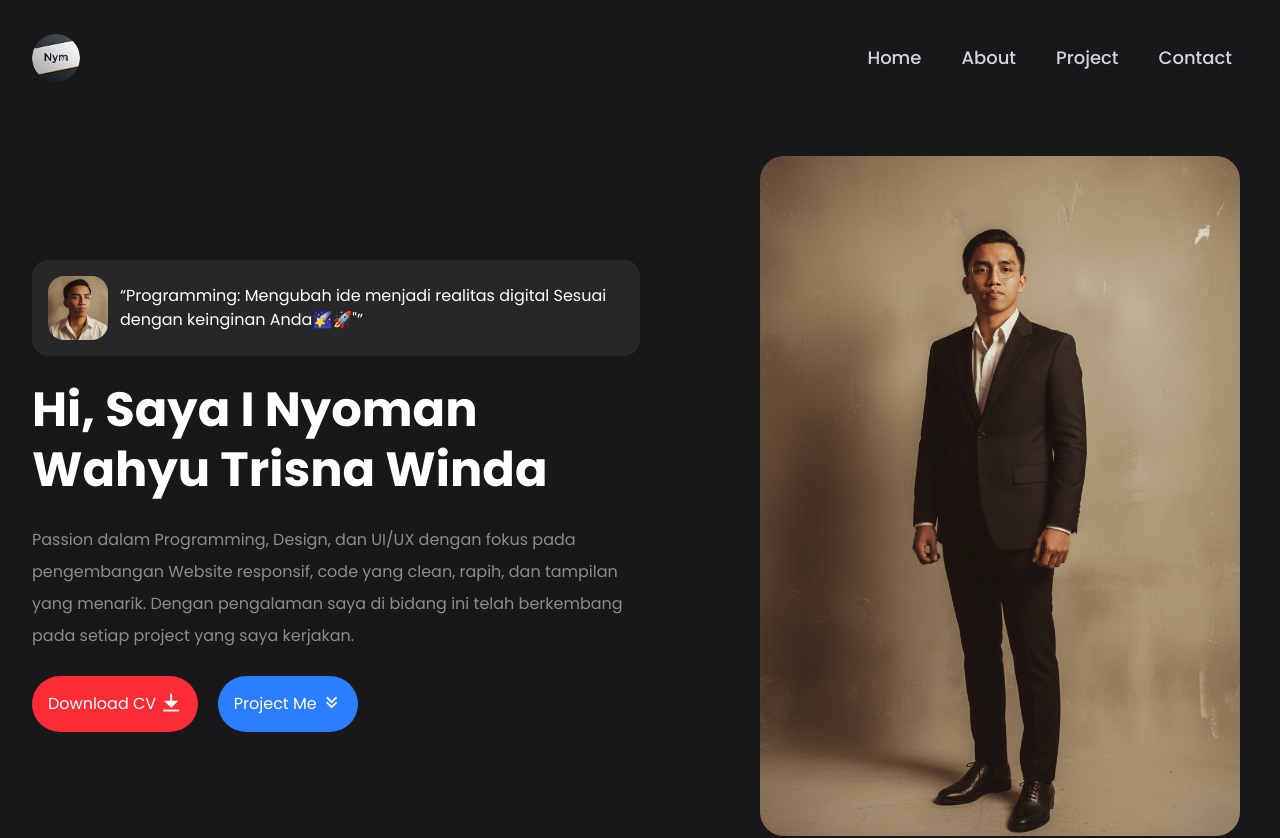
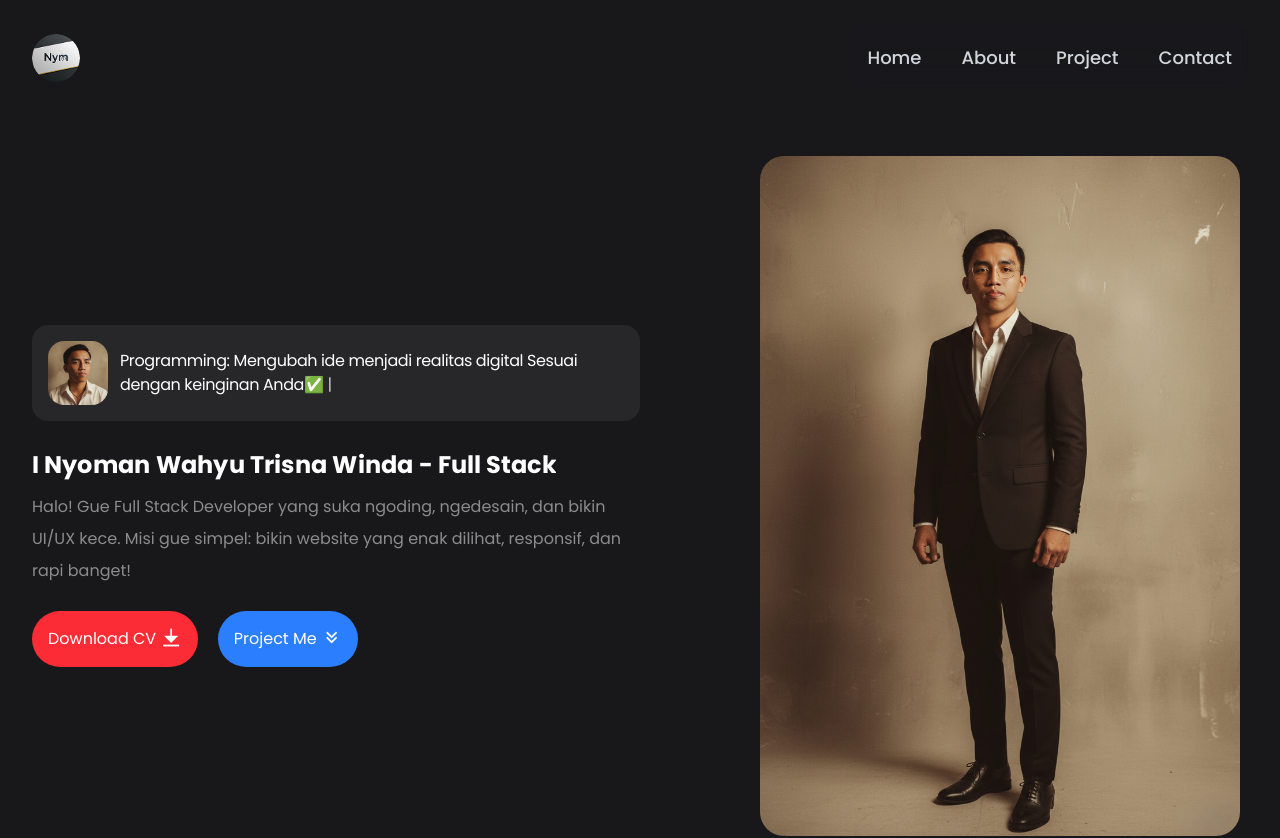
Before and after one commit to NyomanWahyu01/My-Portofolio-React-Vite, a React (Vite) app: page / in a window 1280 px wide. Shown: the top 838 px of the page. Built offline with nearby package versions, Linux system fonts and the light colour scheme.

Commit message:
update animasi

```diff
--- a/src/App.jsx
+++ b/src/App.jsx
@@ -3,29 +3,42 @@ import "animate.css";
 import AOS from "aos";
 import "aos/dist/aos.css";
 import { useEffect } from "react";
+import SplitText from './components/SplitText';
+import TextType from "./components/TextType";
 
 function App() {
   useEffect(() => {
     AOS.init({ once: true });
   }, []);
   return (
+
     <>
     {/* Hero */}
       <div id="home" className="hero grid md:grid-cols-2 items-center pt-10 xl:gap-0 grid-cols-1">
         <div className="animate__animated animate__fadeInUp animate__delay-3s">
         <div className="flex items-center gap-3 mb-6 bg-zinc-800 w-fit p-4 rounded-2xl">
             <img src={DataImage.profileSlogan} alt="Hero Image" className="w-15 h-16 object-cover rounded-2xl" loading="lazy"/>
-            <q>
-              Programming: Mengubah ide menjadi realitas digital Sesuai dengan keinginan Anda🌠🚀"
-              </q>
-          </div>
-          <h1 className="text-5xl/tight font-bold mb-6">Hi, Saya I Nyoman Wahyu Trisna Winda</h1>
-          <p className="text-base/loose mb-6 opacity-50">
-            Passion dalam Programming, Design, dan UI/UX dengan fokus pada pengembangan
-            Website responsif, code yang clean, rapih, dan tampilan yang menarik. Dengan pengalaman
-            saya di bidang ini telah berkembang pada setiap project yang saya kerjakan.
+            <TextType
+            text={["Programming: Mengubah ide menjadi realitas digital Sesuai dengan keinginan Anda✅"]}
+            typingSpeed={75}
+            pauseDuration={1500}
+            showCursor={true}
+            cursorCharacter="|"
+          />
+      </div>
+    <div className="items-center">
+      <SplitText
+        text="I Nyoman Wahyu Trisna Winda - Full Stack"
+        tag="h1"
+        delay={100}
+        duration={0.5}
+        className="text-2xl/relaxed font-bold"
+      />
+    </div>
+      <p className="text-base/loose mb-6 opacity-50">
+            Halo! Gue Full Stack Developer yang suka ngoding, ngedesain, dan bikin UI/UX kece. Misi gue simpel: bikin website yang enak dilihat, responsif, dan rapi banget!
+
           </p>
-
           {/* Button Download CV dan Lihat Project */}
           <div className="flex items-center sm:gap-5 gap-2">
             <a
@@ -48,7 +61,9 @@ function App() {
         <img src={DataImage.profileAbout} alt="Profile About" className="w-120 h-170 md:ml-30 animate__animated animate__fadeInUp animate__delay-4s
         object-cover rounded-3xl object-center"loading="lazy"/>
       </div>
+
       {/* End Hero */}
+
 
 
       {/* ABOUT */}
@@ -257,6 +272,8 @@ function App() {
     </div>
       {/* END CONTACT */}
     </>
+
+
   );
 }
 
--- /dev/null
+++ b/src/components/SplitText.jsx
@@ -0,0 +1,161 @@
+import { useRef, useEffect, useState } from 'react';
+import { gsap } from 'gsap';
+import { SplitText as GSAPSplitText } from 'gsap/SplitText';
+import { useGSAP } from '@gsap/react';
+
+gsap.registerPlugin(GSAPSplitText, useGSAP);
+
+const SplitText = ({
+  text,
+  className = '',
+  delay = 100,
+  duration = 0.6,
+  ease = 'power3.out',
+  splitType = 'chars',
+  from = { opacity: 0, y: 40 },
+  to = { opacity: 1, y: 0 },
+  textAlign = 'center',
+  tag = 'p',
+  onLetterAnimationComplete
+}) => {
+  const ref = useRef(null);
+  const [fontsLoaded, setFontsLoaded] = useState(false);
+
+  useEffect(() => {
+    if (document.fonts.status === 'loaded') {
+      setFontsLoaded(true);
+    } else {
+      document.fonts.ready.then(() => setFontsLoaded(true));
+    }
+  }, []);
+
+  useGSAP(
+    () => {
+      if (!ref.current || !text || !fontsLoaded) return;
+      const el = ref.current;
+
+      // Clear existing split instance when remounting
+      if (el._splitInstance) {
+        try {
+          el._splitInstance.revert();
+        } catch {}
+        el._splitInstance = null;
+      }
+
+      let targets;
+
+      const splitInstance = new GSAPSplitText(el, {
+        type: splitType,
+        smartWrap: true,
+        autoSplit: splitType === 'lines',
+        linesClass: 'split-line',
+        wordsClass: 'split-word',
+        charsClass: 'split-char',
+        reduceWhiteSpace: false,
+        onSplit: (self) => {
+          // Tentukan target (chars / words / lines)
+          if (splitType.includes('chars') && self.chars.length) targets = self.chars;
+          if (!targets && splitType.includes('words') && self.words.length) targets = self.words;
+          if (!targets && splitType.includes('lines') && self.lines.length) targets = self.lines;
+          if (!targets) targets = self.chars || self.words || self.lines;
+
+          gsap.fromTo(
+            targets,
+            { ...from },
+            {
+              ...to,
+              duration,
+              ease,
+              stagger: delay / 1000,
+              onComplete: () => {
+                onLetterAnimationComplete?.();
+              },
+              willChange: 'transform, opacity',
+              force3D: true
+            }
+          );
+        }
+      });
+
+      el._splitInstance = splitInstance;
+
+      return () => {
+        try {
+          splitInstance.revert();
+        } catch {}
+        el._splitInstance = null;
+      };
+    },
+    {
+      dependencies: [
+        text,
+        delay,
+        duration,
+        ease,
+        splitType,
+        JSON.stringify(from),
+        JSON.stringify(to),
+        fontsLoaded,
+        onLetterAnimationComplete
+      ],
+      scope: ref
+    }
+  );
+
+  const renderTag = () => {
+    const style = {
+      textAlign,
+      wordWrap: 'break-word',
+      willChange: 'transform, opacity'
+    };
+    const classes = `split-parent overflow-hidden inline-block whitespace-normal ${className}`;
+
+    switch (tag) {
+      case 'h1':
+        return (
+          <h1 ref={ref} style={style} className={classes}>
+            {text}
+          </h1>
+        );
+      case 'h2':
+        return (
+          <h2 ref={ref} style={style} className={classes}>
+            {text}
+          </h2>
+        );
+      case 'h3':
+        return (
+          <h3 ref={ref} style={style} className={classes}>
+            {text}
+          </h3>
+        );
+      case 'h4':
+        return (
+          <h4 ref={ref} style={style} className={classes}>
+            {text}
+          </h4>
+        );
+      case 'h5':
+        return (
+          <h5 ref={ref} style={style} className={classes}>
+            {text}
+          </h5>
+        );
+      case 'h6':
+        return (
+          <h6 ref={ref} style={style} className={classes}>
+            {text}
+          </h6>
+        );
+      default:
+        return (
+          <p ref={ref} style={style} className={classes}>
+            {text}
+          </p>
+        );
+    }
+  };
+  return renderTag();
+};
+
+export default SplitText;
--- /dev/null
+++ b/src/components/TextType.jsx
@@ -0,0 +1,174 @@
+'use client';
+
+import { useEffect, useRef, useState, createElement, useMemo, useCallback } from 'react';
+import { gsap } from 'gsap';
+
+const TextType = ({
+  text,
+  as: Component = 'div',
+  typingSpeed = 50,
+  initialDelay = 0,
+  pauseDuration = 2000,
+  deletingSpeed = 30,
+  loop = true,
+  className = '',
+  showCursor = true,
+  hideCursorWhileTyping = false,
+  cursorCharacter = '|',
+  cursorClassName = '',
+  cursorBlinkDuration = 0.5,
+  textColors = [],
+  variableSpeed,
+  onSentenceComplete,
+  startOnVisible = false,
+  reverseMode = false,
+  ...props
+}) => {
+  const [displayedText, setDisplayedText] = useState('');
+  const [currentCharIndex, setCurrentCharIndex] = useState(0);
+  const [isDeleting, setIsDeleting] = useState(false);
+  const [currentTextIndex, setCurrentTextIndex] = useState(0);
+  const [isVisible, setIsVisible] = useState(!startOnVisible);
+  const cursorRef = useRef(null);
+  const containerRef = useRef(null);
+
+  const textArray = useMemo(() => (Array.isArray(text) ? text : [text]), [text]);
+
+  const getRandomSpeed = useCallback(() => {
+    if (!variableSpeed) return typingSpeed;
+    const { min, max } = variableSpeed;
+    return Math.random() * (max - min) + min;
+  }, [variableSpeed, typingSpeed]);
+
+  const getCurrentTextColor = () => {
+    if (textColors.length === 0) return;
+    return textColors[currentTextIndex % textColors.length];
+  };
+
+  useEffect(() => {
+    if (!startOnVisible || !containerRef.current) return;
+
+    const observer = new IntersectionObserver(
+      entries => {
+        entries.forEach(entry => {
+          if (entry.isIntersecting) {
+            setIsVisible(true);
+          }
+        });
+      },
+      { threshold: 0.1 }
+    );
+
+    observer.observe(containerRef.current);
+    return () => observer.disconnect();
+  }, [startOnVisible]);
+
+  useEffect(() => {
+    if (showCursor && cursorRef.current) {
+      gsap.set(cursorRef.current, { opacity: 1 });
+      gsap.to(cursorRef.current, {
+        opacity: 0,
+        duration: cursorBlinkDuration,
+        repeat: -1,
+        yoyo: true,
+        ease: 'power2.inOut'
+      });
+    }
+  }, [showCursor, cursorBlinkDuration]);
+
+  useEffect(() => {
+    if (!isVisible) return;
+
+    let timeout;
+
+    const currentText = textArray[currentTextIndex];
+    const processedText = reverseMode ? currentText.split('').reverse().join('') : currentText;
+
+    const executeTypingAnimation = () => {
+      if (isDeleting) {
+        if (displayedText === '') {
+          setIsDeleting(false);
+          if (currentTextIndex === textArray.length - 1 && !loop) {
+            return;
+          }
+
+          if (onSentenceComplete) {
+            onSentenceComplete(textArray[currentTextIndex], currentTextIndex);
+          }
+
+          setCurrentTextIndex(prev => (prev + 1) % textArray.length);
+          setCurrentCharIndex(0);
+          timeout = setTimeout(() => {}, pauseDuration);
+        } else {
+          timeout = setTimeout(() => {
+            setDisplayedText(prev => prev.slice(0, -1));
+          }, deletingSpeed);
+        }
+      } else {
+        if (currentCharIndex < processedText.length) {
+          timeout = setTimeout(
+            () => {
+              setDisplayedText(prev => prev + processedText[currentCharIndex]);
+              setCurrentCharIndex(prev => prev + 1);
+            },
+            variableSpeed ? getRandomSpeed() : typingSpeed
+          );
+        } else if (textArray.length >= 1) {
+          if (!loop && currentTextIndex === textArray.length - 1) return;
+          timeout = setTimeout(() => {
+            setIsDeleting(true);
+          }, pauseDuration);
+        }
+      }
+    };
+
+    if (currentCharIndex === 0 && !isDeleting && displayedText === '') {
+      timeout = setTimeout(executeTypingAnimation, initialDelay);
+    } else {
+      executeTypingAnimation();
+    }
+
+    return () => clearTimeout(timeout);
+    // eslint-disable-next-line react-hooks/exhaustive-deps
+  }, [
+    currentCharIndex,
+    displayedText,
+    isDeleting,
+    typingSpeed,
+    deletingSpeed,
+    pauseDuration,
+    textArray,
+    currentTextIndex,
+    loop,
+    initialDelay,
+    isVisible,
+    reverseMode,
+    variableSpeed,
+    onSentenceComplete
+  ]);
+
+  const shouldHideCursor =
+    hideCursorWhileTyping && (currentCharIndex < textArray[currentTextIndex].length || isDeleting);
+
+  return createElement(
+    Component,
+    {
+      ref: containerRef,
+      className: `inline-block whitespace-pre-wrap tracking-tight ${className}`,
+      ...props
+    },
+    <span className="inline" style={{ color: getCurrentTextColor() || 'inherit' }}>
+      {displayedText}
+    </span>,
+    showCursor && (
+      <span
+        ref={cursorRef}
+        className={`ml-1 inline-block opacity-100 ${shouldHideCursor ? 'hidden' : ''} ${cursorClassName}`}
+      >
+        {cursorCharacter}
+      </span>
+    )
+  );
+};
+
+export default TextType;
--- a/vite.config.js
+++ b/vite.config.js
@@ -1,9 +1,17 @@
 import { defineConfig } from 'vite'
 import react from '@vitejs/plugin-react'
 import tailwindcss from '@tailwindcss/vite'
+import path from 'path'
 
-
-// https://vite.dev/config/
 export default defineConfig({
-  plugins: [react(), tailwindcss()],
+  plugins: [
+    react(),
+    tailwindcss()],
+  resolve: {
+    alias: {
+      '@': path.resolve(__dirname, 'src'),
+      '@components': path.resolve(__dirname, 'src/components'),
+      '@assets': path.resolve(__dirname, 'src/assets'),
+    },
+  },
 })
```
Also changed, not shown: package.json (+5 -2 lines), 1 other file (tests, documents, lock files or other folders).
